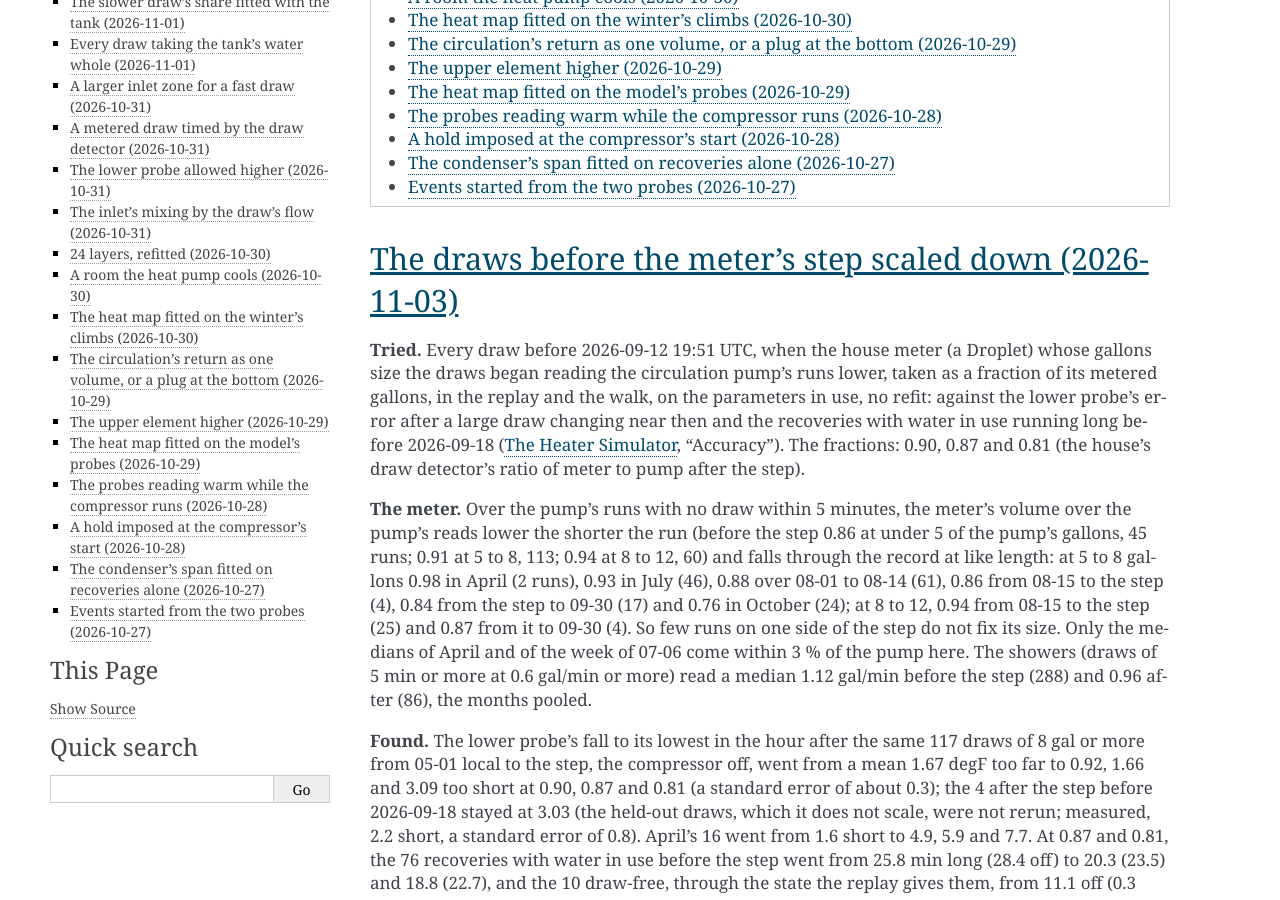
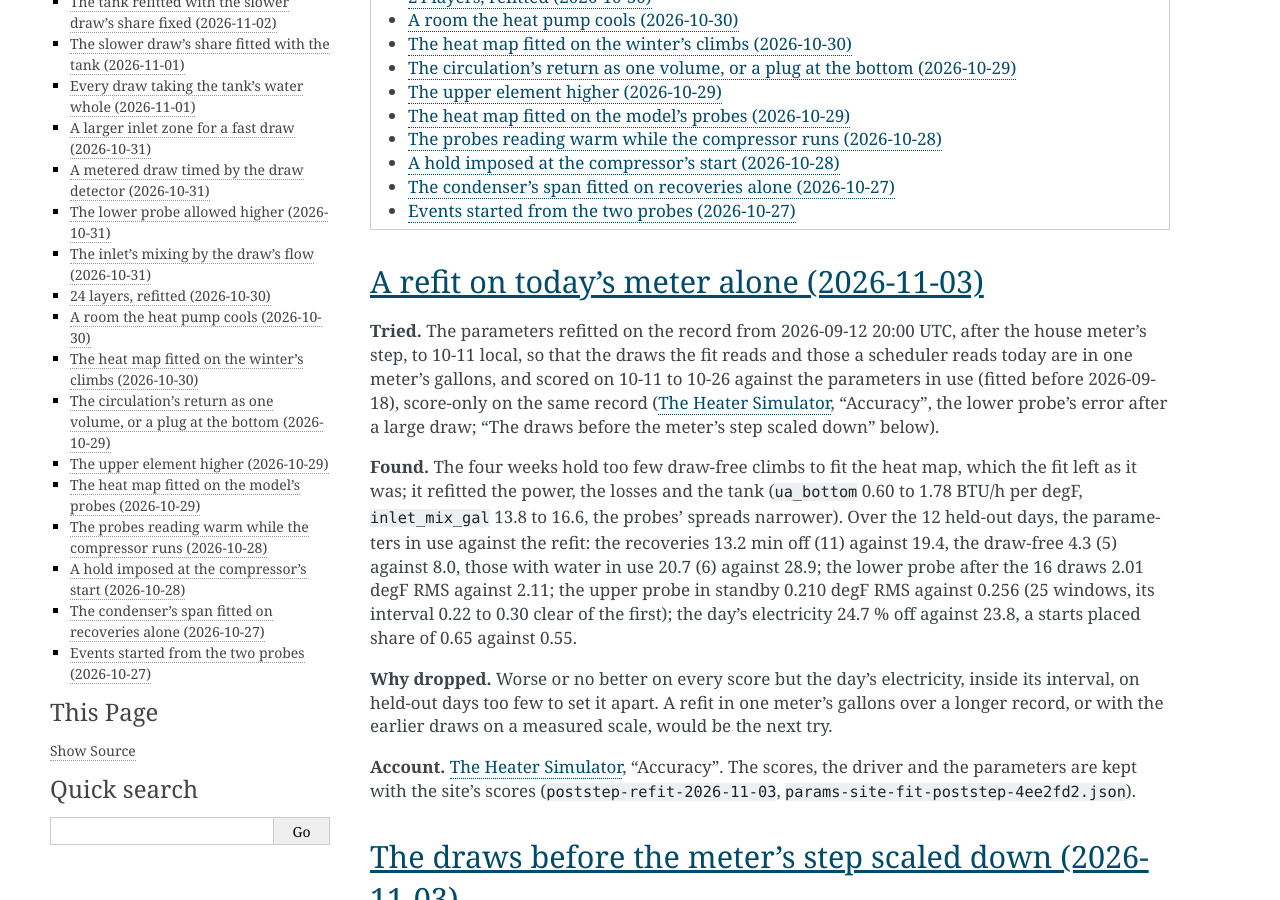
Before and after one commit to eman/nwp500-python, a Sphinx documentation site: the page built from docs/explanation/simulator-tried.rst, in a window 1280 px wide and 900 px high, scrolled down 796 px. Built offline with Sphinx 7.4.7, drawn with Linux system fonts in a browser that asks for light colours; some of the changed text lies outside the part shown.

Commit message:
docs(sim): a refit on today's meter alone, tried and dropped

```diff
--- a/docs/explanation/simulator-tried.rst
+++ b/docs/explanation/simulator-tried.rst
@@ -11,6 +11,40 @@
 .. contents::
    :local:
    :depth: 1
+
+
+A refit on today's meter alone (2026-11-03)
+===========================================
+
+**Tried.** The parameters refitted on the record from 2026-09-12 20:00
+UTC, after the house meter's step, to 10-11 local, so that the draws the
+fit reads and those a scheduler reads today are in one meter's gallons,
+and scored on 10-11 to 10-26 against the parameters in use (fitted
+before 2026-09-18), score-only on the same record (:doc:`simulator`,
+"Accuracy", the lower probe's error after a large draw; "The draws
+before the meter's step scaled down" below).
+
+**Found.** The four weeks hold too few draw-free climbs to fit the heat
+map, which the fit left as it was; it refitted the power, the losses and
+the tank (``ua_bottom`` 0.60 to 1.78 BTU/h per degF, ``inlet_mix_gal``
+13.8 to 16.6, the probes' spreads narrower). Over the 12 held-out days,
+the parameters in use against the refit: the recoveries 13.2 min off
+(11) against 19.4, the draw-free 4.3 (5) against 8.0, those with water
+in use 20.7 (6) against 28.9; the lower probe after the 16 draws 2.01
+degF RMS against 2.11; the upper probe in standby 0.210 degF RMS against
+0.256 (25 windows, its interval 0.22 to 0.30 clear of the first); the
+day's electricity 24.7 % off against 23.8, a starts placed share of 0.65
+against 0.55.
+
+**Why dropped.** Worse or no better on every score but the day's
+electricity, inside its interval, on held-out days too few to set it
+apart. A refit in one meter's gallons over a longer record, or with the
+earlier draws on a measured scale, would be the next try.
+
+**Account.** :doc:`simulator`, "Accuracy". The scores, the driver and
+the parameters are kept with the site's scores
+(``poststep-refit-2026-11-03``,
+``params-site-fit-poststep-4ee2fd2.json``).
 
 
 The draws before the meter's step scaled down (2026-11-03)
```
